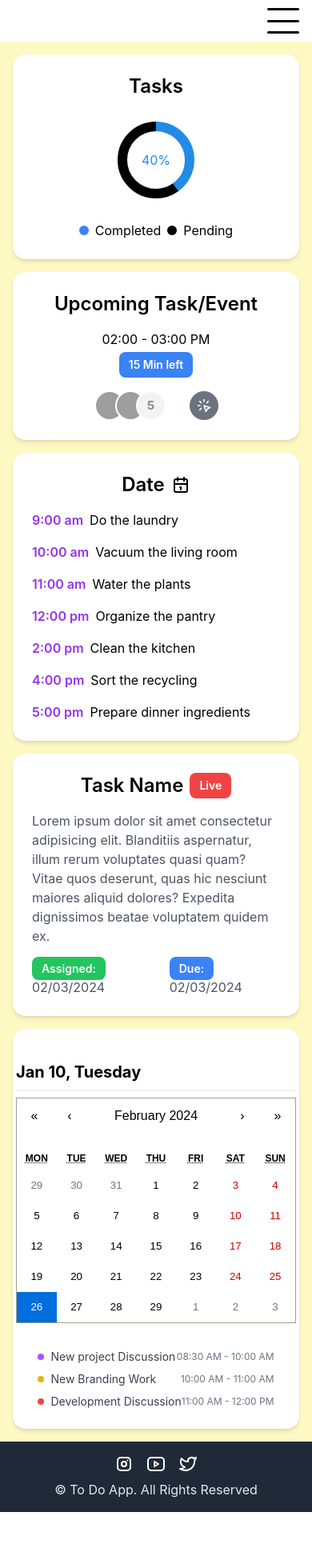
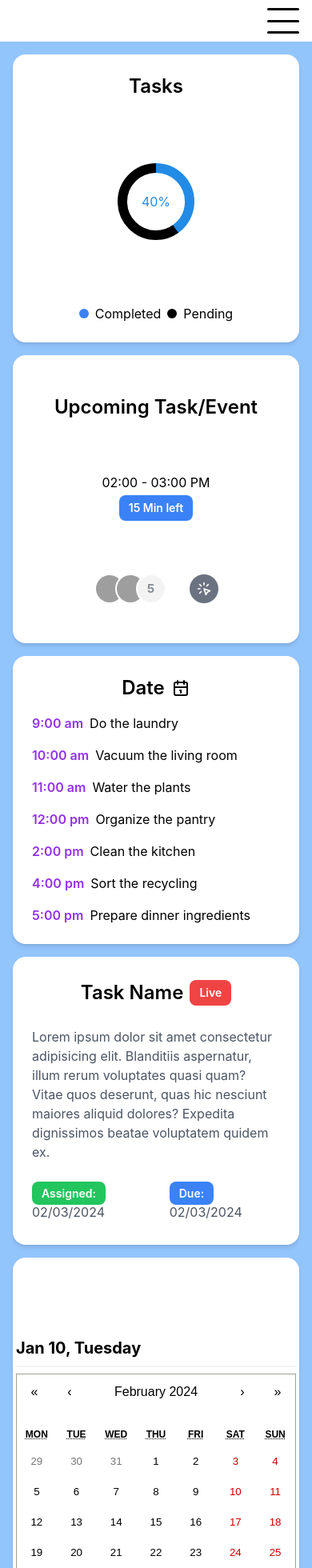
Before and after one commit to brosmar18/todo-app, a React (Vite) app: page / in a window 390 px wide. Shown: the top 1960 px of the page at 80% size. Before the commit the page ends 1890 px from the top, so only its background shows below. Built offline with nearby package versions, Linux system fonts and the light colour scheme; grey boxes are pictures that could not be loaded.

Commit message:
Home page grid system updated, responsive on all screens

```diff
--- a/src/Components/HomeComponents/CalendarCard/index.jsx
+++ b/src/Components/HomeComponents/CalendarCard/index.jsx
@@ -13,7 +13,7 @@ const CalendarCard = () => {
   ];
 
   return (
-    <div className="md:col-start-3 md:col-end-4 md:row-start-1 md:row-end-3 bg-white p-6 rounded-2xl shadow-md flex flex-col items-center justify-around space-y-4 h-full w-full">
+    <div className="bg-white p-6 rounded-2xl shadow-md flex flex-col items-center justify-around space-y-4 row-start-5 row-span-2 md:col-start-1 md:col-span-2 md:row-start-3 md:row-span-2 lg:row-start-1 lg:row-span-2 lg:col-start-4 lg:col-span-2">
       <div className="px-6 py-4">
         <div className="font-bold text-xl mb-2">Jan 10, Tuesday</div>
         <div className="border-b-2 border-gray-100 mb-2"></div>
--- a/src/Components/HomeComponents/LiveTaskCard/index.jsx
+++ b/src/Components/HomeComponents/LiveTaskCard/index.jsx
@@ -1,7 +1,7 @@
 
 const LiveTaskCard = () => {
   return (
-    <div className="bg-white p-6 rounded-2xl shadow-md flex flex-col items-center justify-around space-y-4 h-full max-w-lg md:col-start-2 md:col-end-3 md:row-start-2 md:row-end-3">
+    <div className="bg-white p-6 rounded-2xl shadow-md flex flex-col items-center justify-around space-y-4 lg:row-start-2 lg:col-start-2 lg:col-span-2">
       <div className='flex justify-between items-center gap-2'>
         <h3 className='text-2xl font-semibold'>Task Name</h3>
         <span className='text-sm font-semibold text-white bg-red-500 px-3 py-1.5 rounded-lg'>Live</span>
--- a/src/Components/HomeComponents/ProgressCard/index.jsx
+++ b/src/Components/HomeComponents/ProgressCard/index.jsx
@@ -3,7 +3,7 @@ import { RingProgress, Text } from '@mantine/core';
 const ProgressCard = () => {
 
     return (
-        <div className="bg-white p-6 rounded-2xl shadow-md flex flex-col items-center justify-between space-y-4 h-full  max-w-lg md:col-start-1 md:col-end-2 md:row-start-1 md:row-end-2">
+        <div className="bg-white p-6 rounded-2xl shadow-md flex flex-col items-center justify-between space-y-4 lg:col-start-1 lg:row-start-1">
             <h3 className="text-2xl font-semibold">Tasks</h3>
             <div className='relative'>
                 <RingProgress
--- a/src/Components/HomeComponents/TaskPlanner/index.jsx
+++ b/src/Components/HomeComponents/TaskPlanner/index.jsx
@@ -13,7 +13,7 @@ const tasks = [
 
 const TaskPlanner = () => {
   return (
-    <div className="bg-white p-6 rounded-2xl shadow-md flex flex-col items-center justify-around space-y-4 h-full max-w-lg md:col-start-2 md:col-end-3 md:row-start-1 md:row-end-2">
+    <div className="bg-white p-6 rounded-2xl shadow-md flex flex-col items-center justify-around space-y-4 lg:col-span-2">
       <div className='flex items-center gap-2'>
         <h3 className='text-2xl font-semibold'>Date</h3>
         <IconCalendar />
--- a/src/Components/HomeComponents/UpcomingCard/index.jsx
+++ b/src/Components/HomeComponents/UpcomingCard/index.jsx
@@ -3,7 +3,7 @@ import { IconClick } from '@tabler/icons-react';
 
 const UpcomingCard = () => {
     return (
-        <div className="bg-white p-6 rounded-2xl shadow-md flex flex-col items-center justify-around space-y-4 h-full max-w-lg md:col-start-1 md:col-end-2 md:row-start-2 md:row-end-3">
+        <div className="bg-white p-6 rounded-2xl shadow-md flex flex-col items-center justify-around space-y-4 lg:row-start-2">
             <h3 className="text-2xl font-semibold">Upcoming Task/Event</h3>
             <div className='flex flex-col items-center justify-center gap-1'>
                 <p className="text-md">02:00 - 03:00 PM</p>
--- a/src/pages/Home/index.jsx
+++ b/src/pages/Home/index.jsx
@@ -8,7 +8,7 @@ import {
 
 const Home = () => {
   return (
-    <div className="flex flex-col md:grid md:grid-cols-[1fr,repeat(2, 2fr)] md:grid-rows-[repeat(2,_1fr)] gap-4 w-full p-4 bg-yellow-100 min-h-screen">
+    <div className="bg-blue-300 h-full w-full p-4 grid gap-4 grid-cols-1 grid-rows-6 md:grid-cols-2 md:grid-rows-4 lg:grid-cols-5 lg:grid-rows-2">
       {/* Progress Card */}
       <ProgressCard />
       {/* Upcoming Events, Tasks Card */}
--- a/src/pages/Tasks.jsx
+++ b/src/pages/Tasks.jsx
@@ -2,12 +2,8 @@ import React from 'react'
 
 const Tasks = () => {
   return (
-    <div className='bg-blue h-full w-full p-4 grid grid-cols-1 grid-rows-6 md:grid-cols-2 md:grid-rows-4 lg:grid-cols-5 lg:grid-rows-2'>
-      <div className='rounded bg-blue-200 p-4 w-full h-full lg:col-start-1'>Box 1</div>
-      <div className='rounded bg-green-200 p-4 w-full h-full lg:row-start-2'>Box 2</div>
-      <div className='rounded bg-purple-200 p-4 w-full h-full lg:row-start-1 lg:col-start-2 lg:col-span-3'>Box 3</div>
-      <div className='rounded bg-orange-200 p-4 w-full h-full lg:row-start-2 lg:col-start-2 lg:col-span-3'>Box 4</div>
-      <div className='rounded bg-red-200 p-4 w-full h-full row-start-5 row-span-6 md:col-start-1 md:col-span-2 md:row-start-3 md:row-span-4 lg:col-start-4 lg:col-span-5 lg:row-start-1'>Box 5</div>
+    <div>
+      Tasks
     </div>
   )
 }
```
